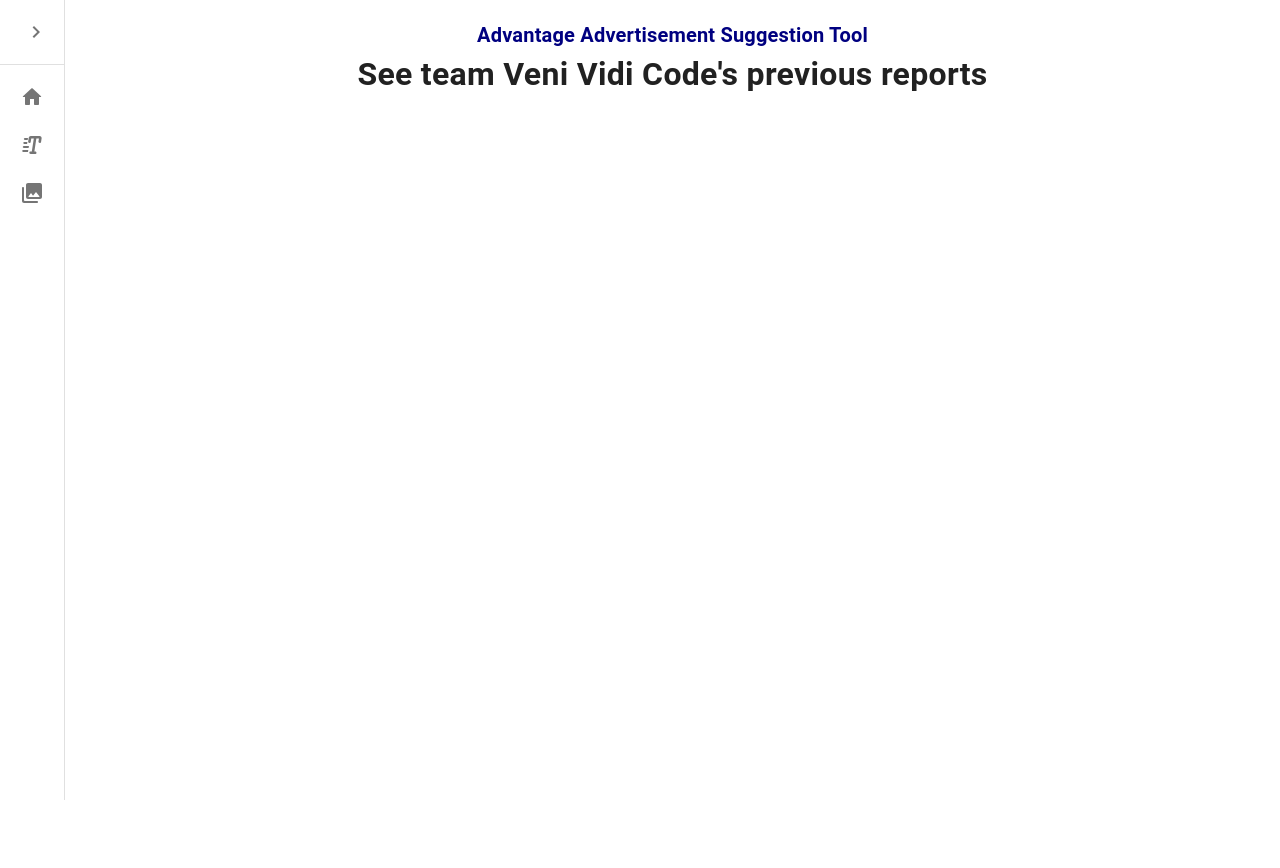
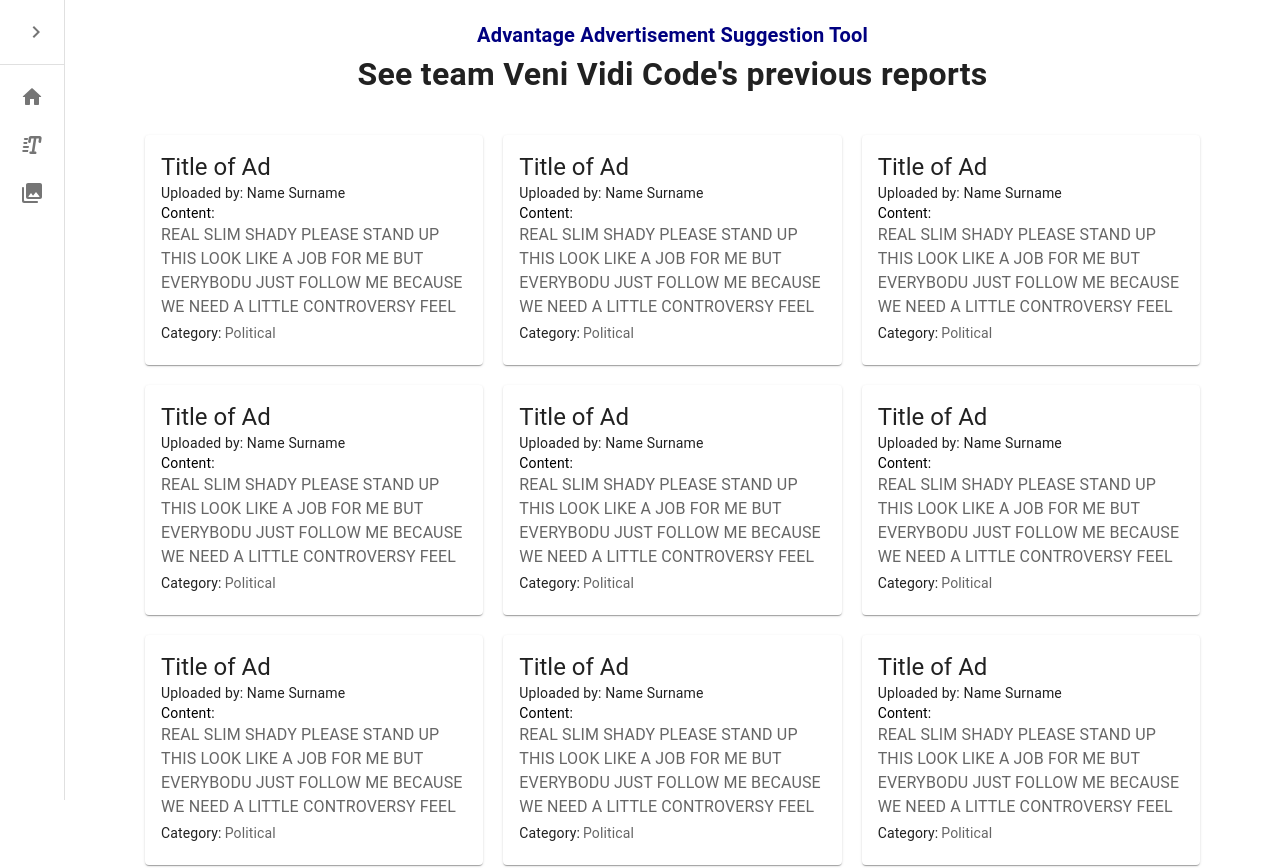
Before and after one commit to MelihFazl/AdVantage, a React (Create React App) app in the folder frontend/advantage/: page /team-member in a window 1280 px wide. Shown: the top 868 px of the page. Before the commit the page ends 800 px from the top, so only its background shows below. Built offline with nearby package versions, Linux system fonts and the light colour scheme.

Commit message:
Report Listing field + mock items

```diff
--- a/frontend/advantage/src/pages/team-member-pages/team-member-home/index.jsx
+++ b/frontend/advantage/src/pages/team-member-pages/team-member-home/index.jsx
@@ -1,8 +1,9 @@
 import LeftDrawer from "../../../common/left-drawer";
 import React from "react";
 import { TeamMemberDrawerItems } from "../team-member-drawer-items";
-import { Box, Stack, Typography } from "@mui/material";
+import { Paper, Box, Stack, Typography } from "@mui/material";
 import { styled } from "@mui/material/styles";
+import ReportListCard from "./report-list-card";
 
 const BannerText = styled(Typography)({
   textAlign: "center",
@@ -17,32 +18,78 @@ const TeamText = styled(Typography)({
   fontSize: "32px",
 });
 
+const Item = styled(Paper)(({ theme }) => ({
+  backgroundColor: "#fff",
+  ...theme.typography.body2,
+  padding: theme.spacing(1),
+  textAlign: "center",
+  color: "#000",
+}));
+
 export const TeamMemberHomePage = () => {
   return (
     <Stack direction={"row"}>
       <LeftDrawer drawerItems={TeamMemberDrawerItems}></LeftDrawer>
-      <Stack direction="column" width="100%">
+      <Stack
+        direction="column"
+        width="100%"
+        position={"relative"}
+        margin={0}
+        padding={0}
+        backgroundColor={"#FFFFFF"}
+      >
         <Box
+          minWidth={"530px"}
           display={"flex"}
           flexGrow={"1"}
           flexShrink={"1"}
           flexBasis={"auto"}
           alignItems="center"
           justifyContent="center"
-          marginTop={"20px"}
-          padding={0}
+          position={"sticky"}
+          paddingTop={"20px"}
+          top={0}
+          backgroundColor={"#FFFFFF"}
         >
           <BannerText>Advantage Advertisement Suggestion Tool</BannerText>
         </Box>
         <Box
+          minWidth={"530px"}
           display={"flex"}
           flexGrow={"1"}
           flexShrink={"1"}
           flexBasis={"auto"}
           justifyContent="center"
           alignItems="center"
+          position={"sticky"}
+          backgroundColor={"#FFFFFF"}
+          paddingBottom={"32px"}
+          top={50}
         >
           <TeamText>See team Veni Vidi Code's previous reports</TeamText>
+        </Box>
+        <Box sx={{ width: 1 }}>
+          <Box
+            display="grid"
+            gridTemplateColumns="repeat(auto-fit,  minmax(263.2px, 1fr))"
+            gap={"20px"}
+            padding={"5px 80px 80px 80px"}
+            flexWrap={"wrap"}
+          >
+            <ReportListCard></ReportListCard>
+            <ReportListCard></ReportListCard>
+            <ReportListCard></ReportListCard>
+            <ReportListCard></ReportListCard>
+            <ReportListCard></ReportListCard>
+            <ReportListCard></ReportListCard>
+            <ReportListCard></ReportListCard>
+            <ReportListCard></ReportListCard>
+            <ReportListCard></ReportListCard>
+            <ReportListCard></ReportListCard>
+            <ReportListCard></ReportListCard>
+            <ReportListCard></ReportListCard>
+            <ReportListCard></ReportListCard>
+          </Box>
         </Box>
       </Stack>
     </Stack>
--- /dev/null
+++ b/frontend/advantage/src/pages/team-member-pages/team-member-home/report-list-card/index.jsx
@@ -0,0 +1,41 @@
+import * as React from "react";
+import Card from "@mui/material/Card";
+import CardContent from "@mui/material/CardContent";
+import { Box } from "@mui/material";
+import Typography from "@mui/material/Typography";
+
+export default function ReportListCard() {
+  return (
+    <Card sx={{ minWidth: 263.2, maxWidth: 540, height: 230 }}>
+      <CardContent>
+        <Typography variant="h5" component="div">
+          Title of Ad
+        </Typography>
+        <Typography variant="body2">Uploaded by: Name Surname</Typography>
+        <Box
+          height={"120px"}
+          text-overflow="ellipsis"
+          white-space="nowrap"
+          overflow="hidden"
+        >
+          <Typography sx={{ mb: 1.2 }} color="text.secondary">
+            <Typography variant="body2" color={"#000"}>
+              Content:
+            </Typography>
+            {
+              "REAL SLIM SHADY PLEASE STAND UP THIS LOOK LIKE A JOB FOR ME BUT EVERYBODU JUST FOLLOW ME BECAUSE WE NEED A LITTLE CONTROVERSY FEEL SO EMPTY WITHOUT ME CANT BE YOUR SUPERMAN"
+            }
+          </Typography>
+        </Box>
+        <Box display={"flex"} flexDirection={"row"} gap={"3px"}>
+          <Typography sx={{ fontSize: 14 }} gutterBottom>
+            Category:
+          </Typography>
+          <Typography sx={{ fontSize: 14 }} color="text.secondary" gutterBottom>
+            Political
+          </Typography>
+        </Box>
+      </CardContent>
+    </Card>
+  );
+}
```
